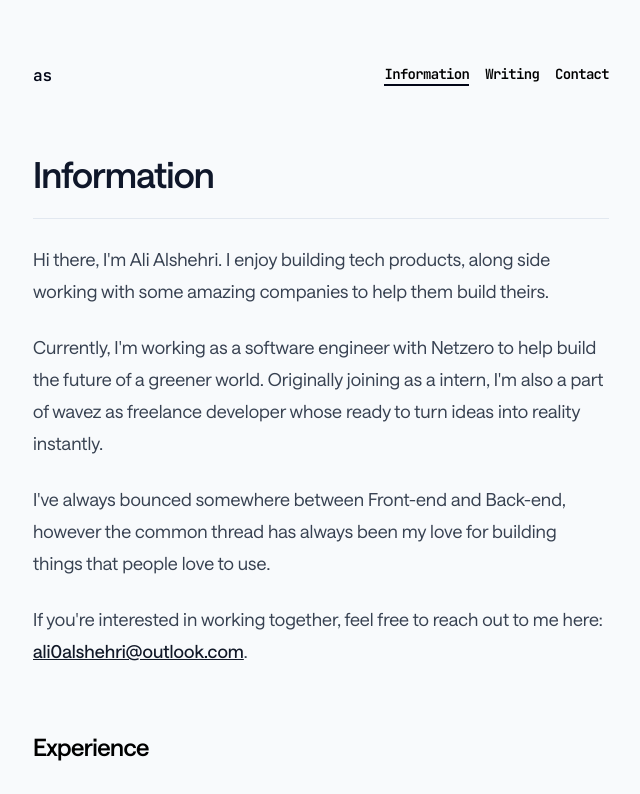
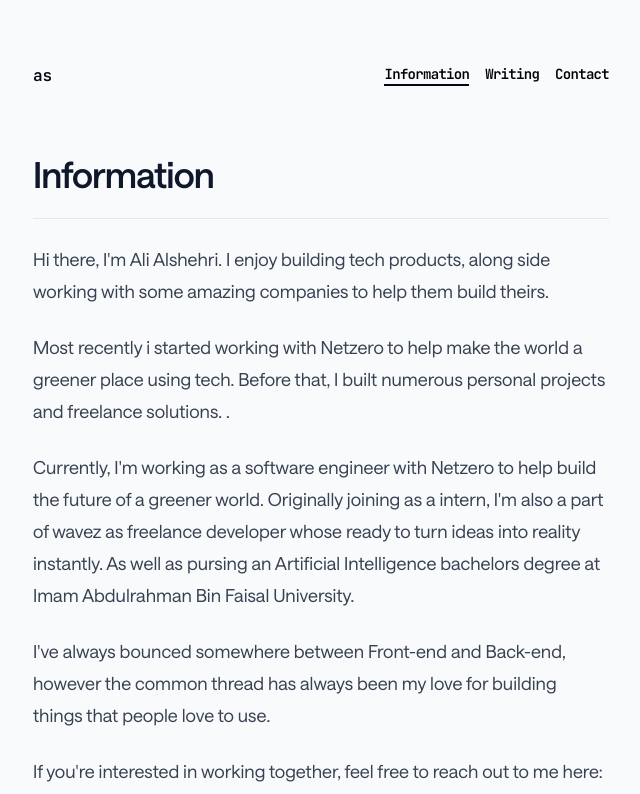
Before and after one commit to AlshehriAli0/portfolio-v2, a Next.js app: page /info in a window 1280 px wide. Shown: the top 794 px of the page, without its empty margins (319-959 px from the left). Built offline with nearby package versions, Linux system fonts and the light colour scheme.

Commit message:
refactor: Update personal descriptions for clarity and consistency

```diff
--- a/app/info/page.tsx
+++ b/app/info/page.tsx
@@ -48,10 +48,17 @@ export default async function InfoPage() {
           side working with some amazing companies to help them build theirs.
         </p>
         <p>
+          Most recently i started working with Netzero to help make the world a
+          greener place using tech. Before that, I built numerous personal
+          projects and freelance solutions. .
+        </p>
+        <p>
           Currently, I&apos;m working as a software engineer with Netzero to
           help build the future of a greener world. Originally joining as a
           intern, I&apos;m also a part of wavez as freelance developer whose
-          ready to turn ideas into reality instantly.
+          ready to turn ideas into reality instantly. As well as pursing an
+          Artificial Intelligence bachelors degree at Imam Abdulrahman Bin
+          Faisal University.
         </p>
 
         <p>
--- a/app/page.tsx
+++ b/app/page.tsx
@@ -50,11 +50,7 @@ export default async function Home() {
           </span>
         </h1>
         <p className="text-slate-700 text-lg md:text-xl leading-normal">
-          I work with amazing companies to create exceptional products. Most
-          recently i started working with Netzero to help make the world a
-          greener place using tech. Before that, I built numerous personal
-          projects and freelance solutions. As well as pursing a computer
-          science bachelors degree at Imam Abdulrahman Bin Faisal University.
+          I work with amazing companies to create exceptional products.
         </p>
         <Link
           href="/info"
```
